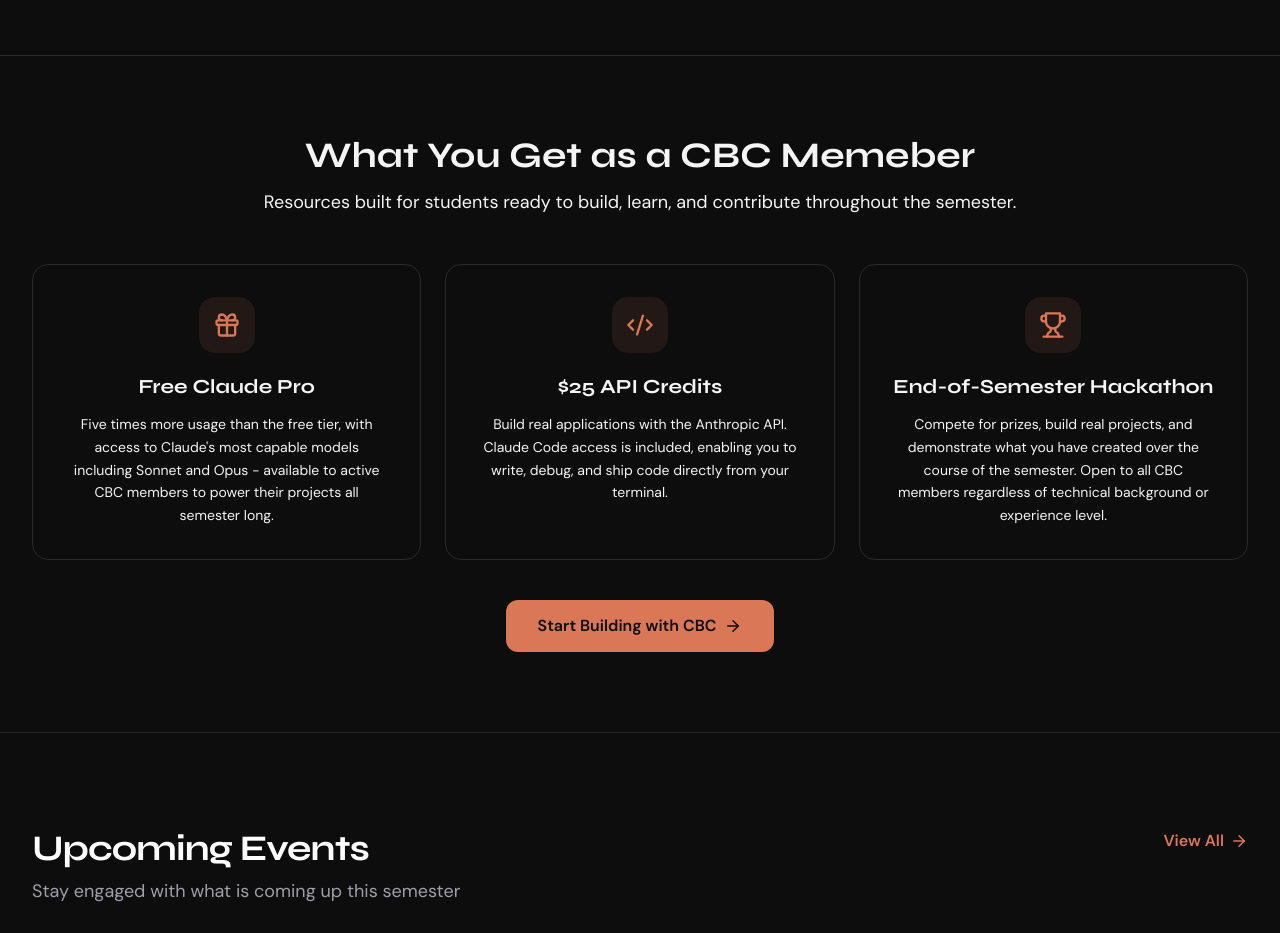
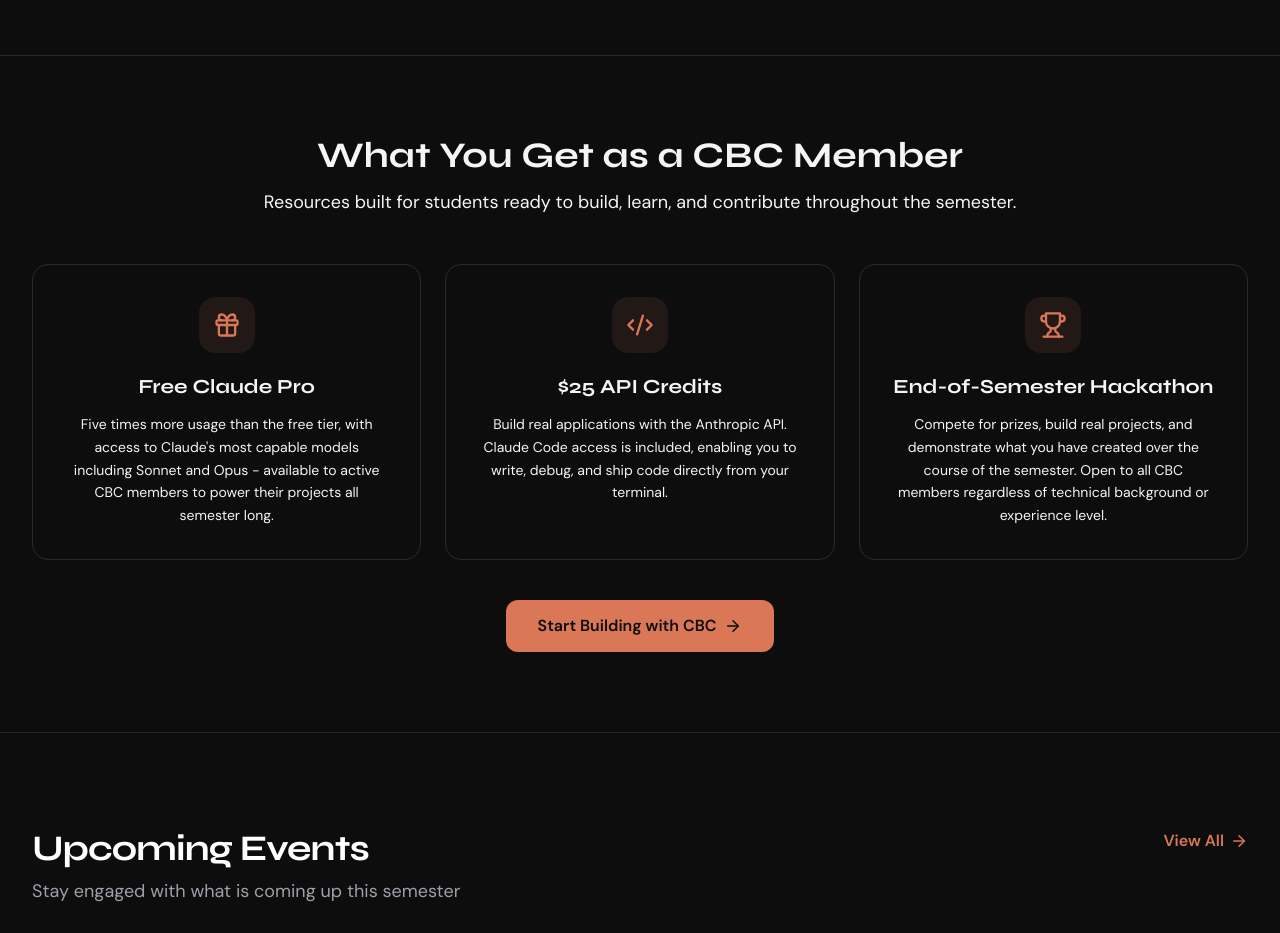
Before and after one commit to Claude-Builder-Club-ALU/cbc-website, a React (Vite) app: page / in a window 1280 px wide. Shown: the part 1100-2033 px from the top of the page. Built offline with nearby package versions, Linux system fonts and the light colour scheme.

Commit message:
fix: correct spelling of "Member" in Home component

```diff
--- a/src/app/pages/Home.tsx
+++ b/src/app/pages/Home.tsx
@@ -81,7 +81,7 @@
       <section className="py-20 border-t border-border bg-card/40">
         <div className="max-w-7xl mx-auto px-4 sm:px-6 lg:px-8">
           <div className="text-center mb-12">
-            <h2 className="text-4xl font-bold mb-3">What You Get as a CBC Memeber</h2>
+            <h2 className="text-4xl font-bold mb-3">What You Get as a CBC Member</h2>
             <p className="text-muted-foreground text-lg">Resources built for students ready to build, learn, and contribute throughout the semester.</p>
           </div>
 
```
